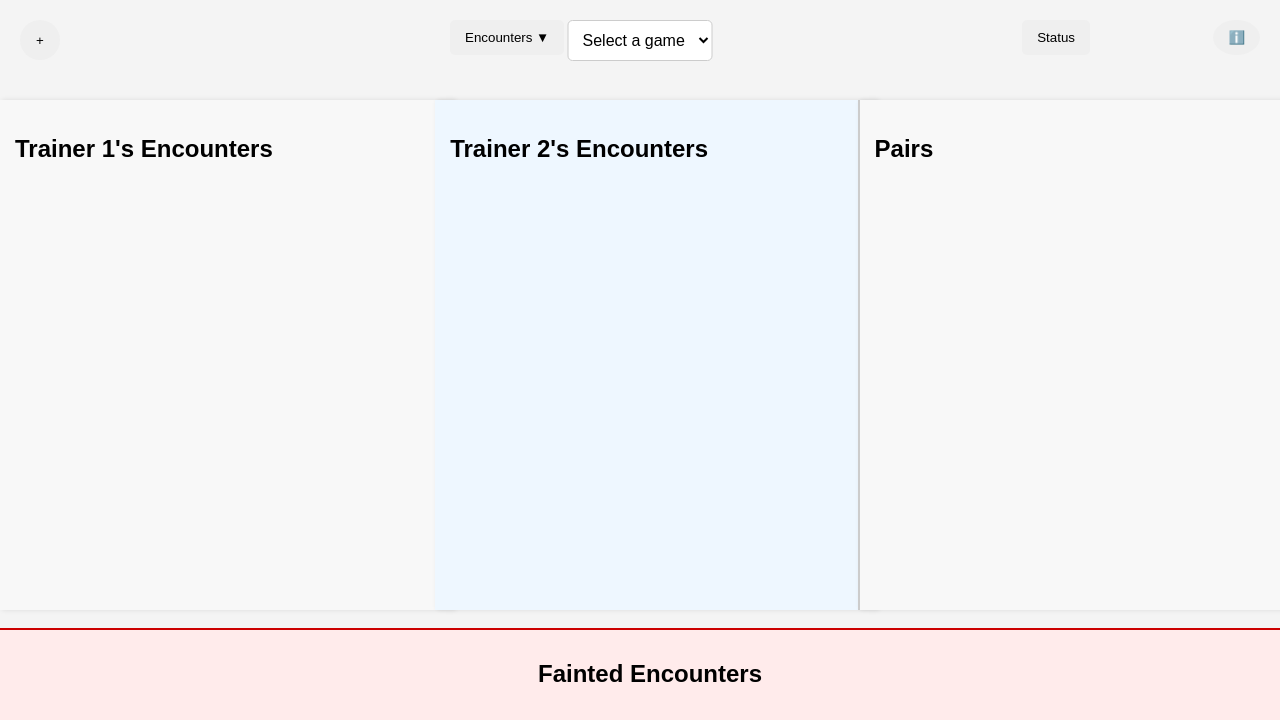
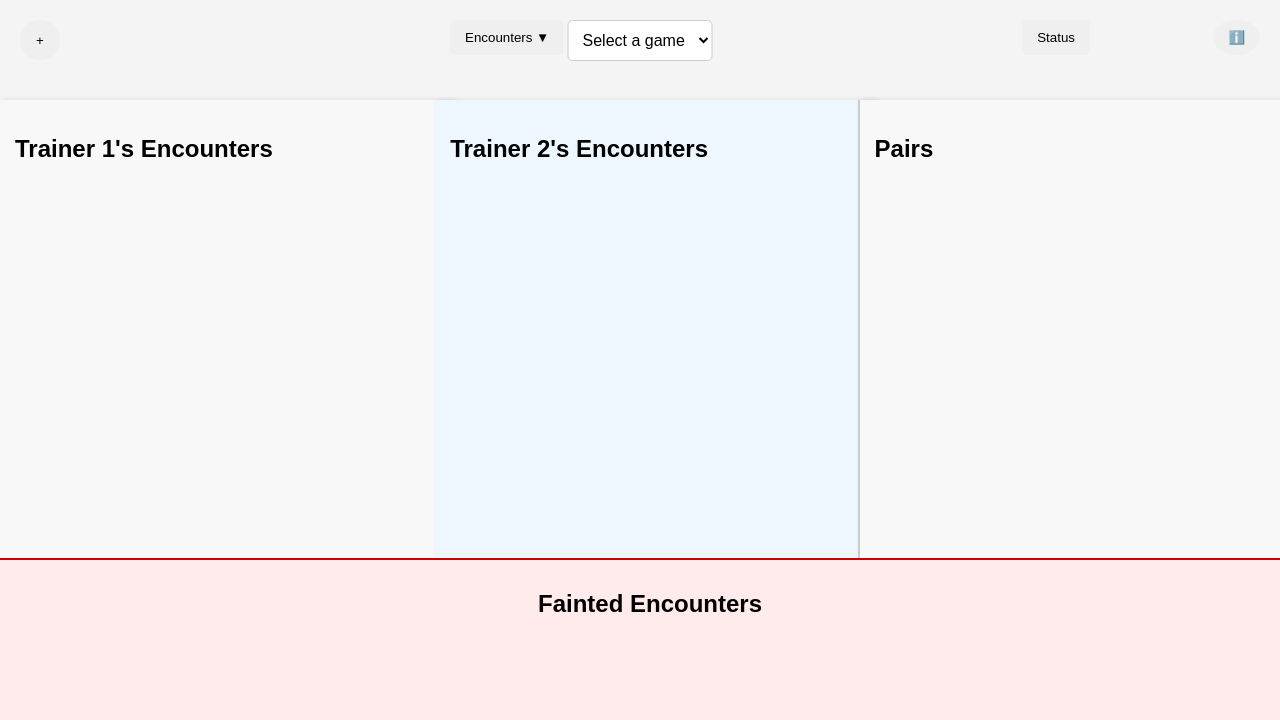
Before and after one commit to jacobhernando128/Nuzlocke-Website, a website: page mainPage.html in a window 1280 px wide. Drawn offline with Linux system fonts and the light colour scheme; no server answers.

Commit message:
Updated page height
Changed page height for better visibility

```diff
--- a/mainPage.css
+++ b/mainPage.css
@@ -219,7 +219,7 @@ body {
     bottom: 0;
     left: 0;
     width: 100%;
-    height: 150px;
+    height: 220px;
     background: #ffebeb;
     border-top: 2px solid #cc0000;
     overflow-y: auto;
```
